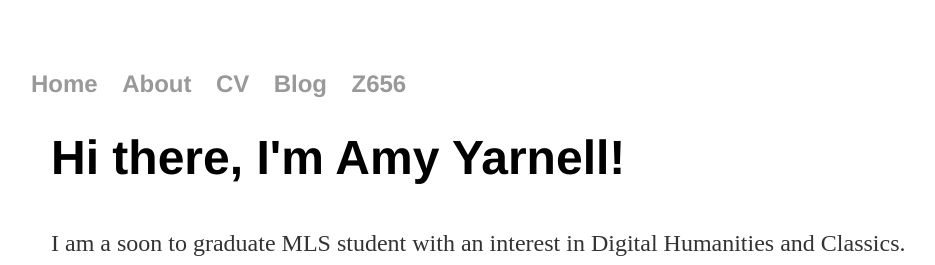
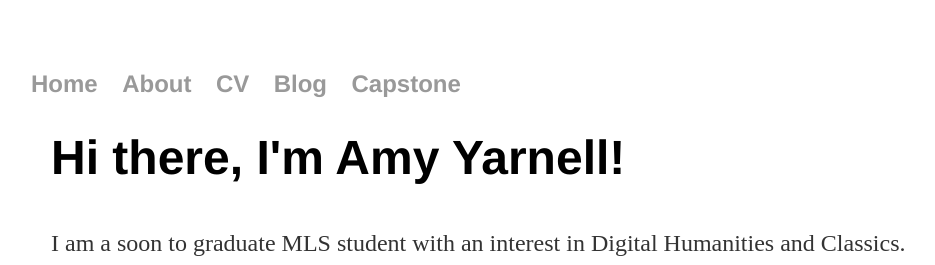
Before and after one commit to ayarnell/ayarnell.github.io, a Jekyll site: the page built from index.html, in a window 1280 px wide. Shown: the top 265 px of the page, without its empty margins (161-1096 px from the left). Built offline with Jekyll 4.4.1, drawn with Linux system fonts in a browser that asks for light colours.

Commit message:
Update default.html

```diff
--- a/_layouts/default.html
+++ b/_layouts/default.html
@@ -12,7 +12,7 @@
 		        	<li><a href="/about">About</a></li>
 	        		<li><a href="/cv">CV</a></li>
 	        		<li><a href="/blog">Blog</a></li>
-				<li><a href="/Z656">Z656</a></li>
+				<li><a href="/Capstone">Capstone</a></li>
 	    		</ul>
 			</nav>
 			<div class="container">
```
